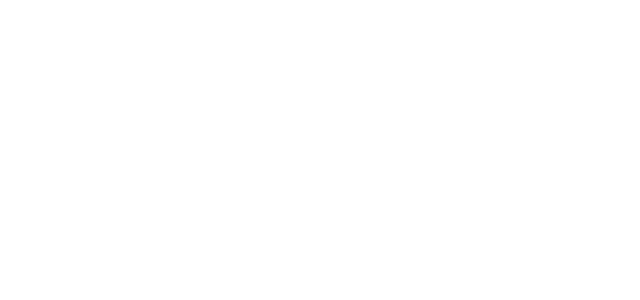
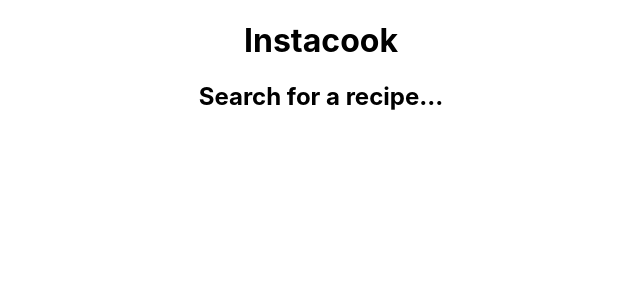
Before and after one commit to somersbmatthews/instacook-react, a React (Create React App) app: page / in a window 1280 px wide. Shown: the top 300 px of the page, without its empty margins (319-959 px from the left). Built offline with nearby package versions, Linux system fonts and the light colour scheme.

Commit message:
added jsx for landing page in [App.js]

```diff
--- a/src/App.js
+++ b/src/App.js
@@ -5,7 +5,8 @@
   render() {
     return (
       <div className="App">
-
+        <h1>Instacook</h1>
+        <h2>Search for a recipe...</h2>
       </div>
     );
   }
```
